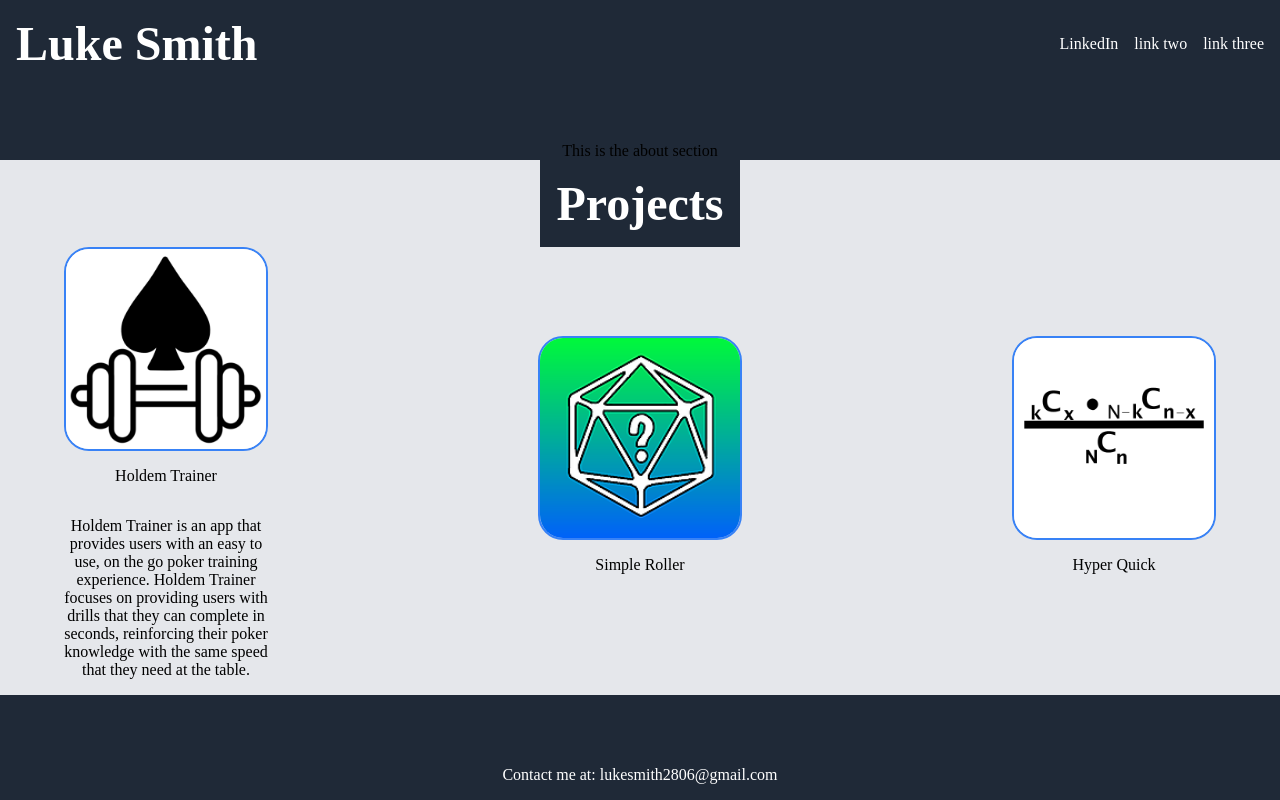
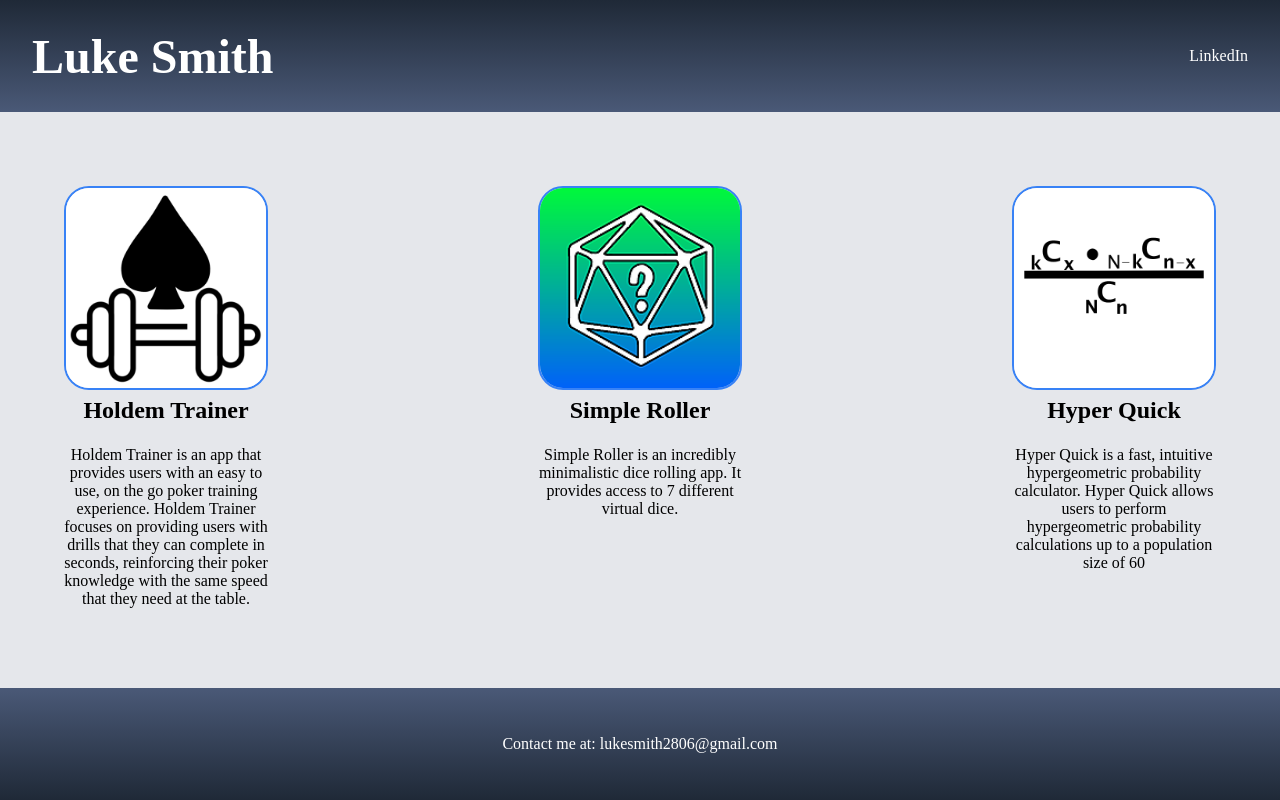
Before and after one commit to lukesmith2806/Luke-Smith-Portfolio, a plain HTML site: page index.html in a window 1280 px wide. Drawn offline with Linux system fonts and the light colour scheme.

Commit message:
Remove All Placeholder Items
Remove all placeholder text
Remove all placeholder items and divs
Add gradient to header and footer

```diff
--- a/CSS/indexStyle.css
+++ b/CSS/indexStyle.css
@@ -1,14 +1,19 @@
 .header,
 .footer {
-    background-color: #1F2937;
     display: flex;
     justify-content: space-between;
     align-items: center;
     margin: 0;
     color: white;
-    padding: 16px;
+    padding: 32px;
+    height: 48px;
+}
 
-
+.header {
+    background-image: linear-gradient(#1F2937, #4a5977);
+}
+.footer {
+    background-image: linear-gradient(#4a5977, #1F2937);
 }
 
 .header .text {
@@ -18,11 +23,6 @@
 .footer {
     justify-content: center;
 }
-
-.projects .header {
-    justify-content: center;
-}
-
 
 
 
@@ -54,16 +54,19 @@ a {
     background-color: #E5E7EB;
     display: flex;
     width: 100%;
+    height: 100%;
     flex-direction: column;
     align-items: center;
+    justify-content: center;
 
 }
 .descriptions {
     display: flex;
     flex-direction: row;
-    align-items: center;
+    align-items: flex-start;
     justify-content: space-between;
     width: 90%;
+    margin-top: 10px;
 
 }
 
@@ -77,6 +80,15 @@ a {
 
 }
 
+.descriptions-container .text {
+    display: flex;
+    font-size: 24px;
+    font-weight: bold;
+    height: 40px;
+    align-items: center;
+    justify-content: center;
+
+}
 .description {
     text-align: center;
 }
--- a/index.html
+++ b/index.html
@@ -17,22 +17,16 @@
 </div>
 <ul>
     <li><a href="https://www.linkedin.com/in/luke-smith-942159249/" target="_blank"> LinkedIn</a></li>
-    <li><a href="#"> link two</a></li>
-    <li><a href="#"> link three</a></li>
+
 
   </ul>
 </div>
 
 <div class="body">
 
-<div class="about">
-    This is the about section
-</div>
 
 <div class="projects">
-    <div class="header">
-        <div class="text">Projects</div>
-    </div>
+
     <div class="descriptions">
         <div class="descriptions-container holdem-trainer">
             <img src="Images/HoldemTrainerIcon.png" alt="Holdem Trainer Icon">
@@ -42,12 +36,12 @@
         <div class="descriptions-container simple-roller">
             <img src="Images/SimpleRollerIcon.png" alt="Simple Roller Icon">
             <div class="text"><p> Simple Roller</p></div>
-            <div class="description"><p></p></div>
+            <div class="description"><p>Simple Roller is an incredibly minimalistic dice rolling app. It provides access to 7 different virtual dice.</p></div>
         </div>
         <div class="descriptions-container hyper-quick">
             <img src="Images/HyperQuickIcon.png" alt="Hyper Quick Icon">
             <div class="text"><p> Hyper Quick</p></div>
-            <div class="description"><p></p></div>
+            <div class="description"><p>Hyper Quick is a fast, intuitive hypergeometric probability calculator. Hyper Quick allows users to perform hypergeometric probability calculations up to a population size of 60</p></div>
         </div>
     </div>
 </div>
```
